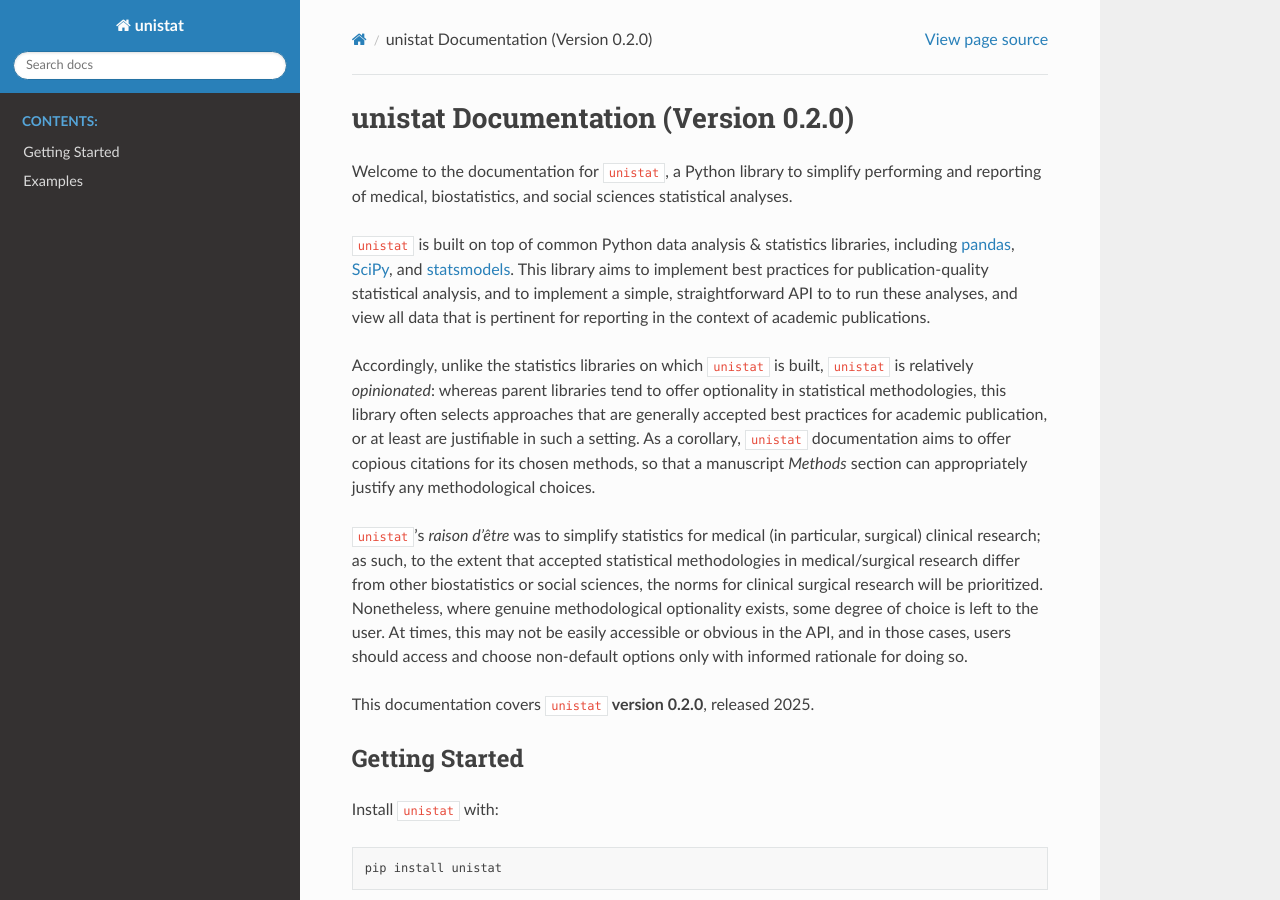
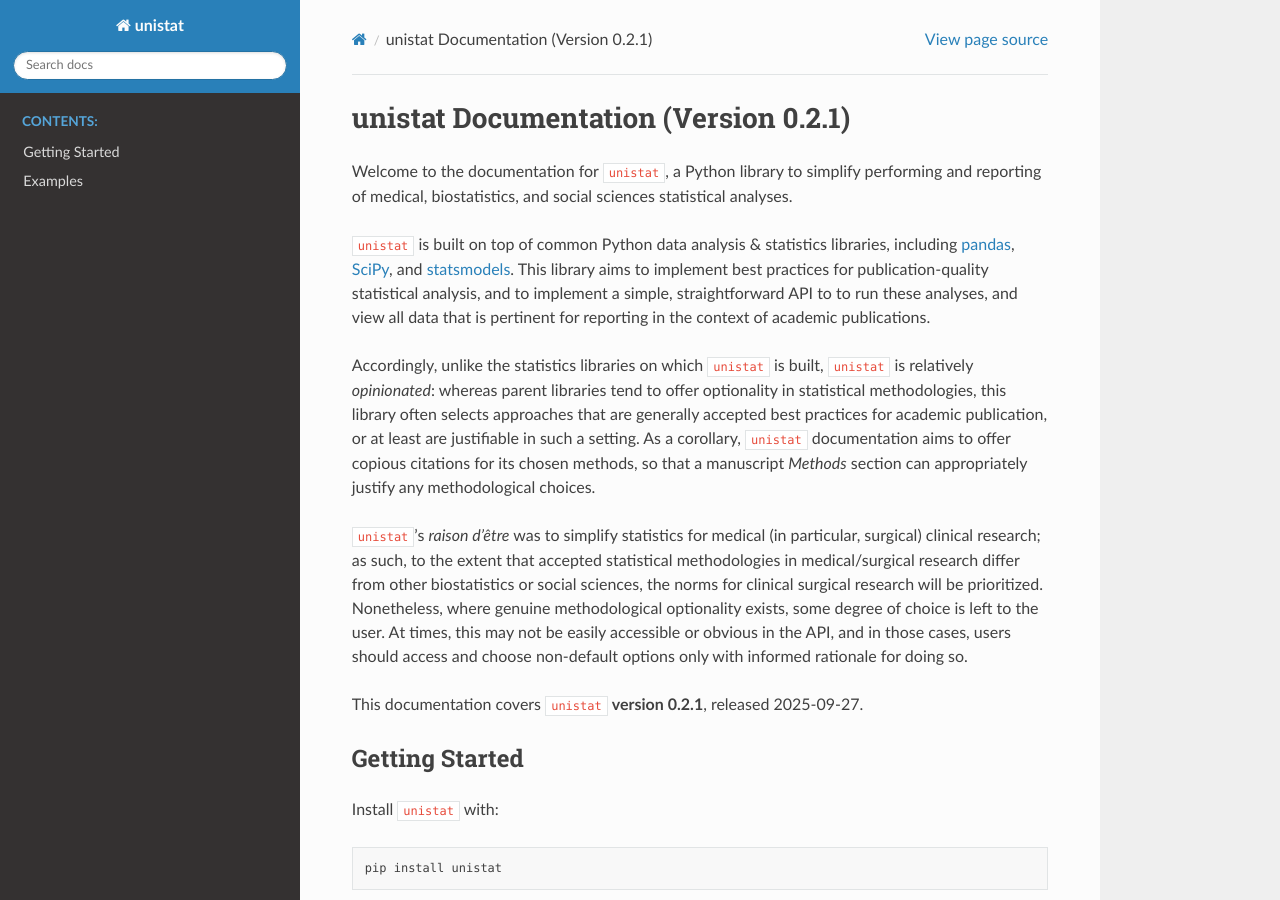
Before and after one commit to DCLimon/unistat, a Sphinx documentation site: the page built from docs/source/index.rst, in a window 1280 px wide and 900 px high. Built offline with Sphinx 7.4.7 and the Read the Docs theme 3.1.0, drawn with Linux system fonts in a browser that asks for light colours.

Commit message:
Changes to bump version to 0.2.1

```diff
--- a/docs/source/conf.py
+++ b/docs/source/conf.py
@@ -9,7 +9,7 @@ import tomllib
 
 # Project info ---------------------------------------------------------------
 fallback_author = 'David Limon, MD'
-fallback_version = '0.2.0'
+fallback_version = '0.2.1'
 
 # Add path to src/unistat/ so Sphinx can import the package for autodoc
 sys.path.insert(0, os.path.abspath('../../src'))
--- a/docs/source/index.rst
+++ b/docs/source/index.rst
@@ -1,7 +1,7 @@
 .. unistat documentation master file, created by
    sphinx-quickstart on Wed Sep 17 03:14:30 2025.
 
-unistat Documentation (Version 0.2.0)
+unistat Documentation (Version 0.2.1)
 =====================================
 
 Welcome to the documentation for ``unistat``, a Python library to simplify
@@ -36,8 +36,8 @@ this may not be easily accessible or obvious in the API, and in those cases,
 users should access and choose non-default options only with informed
 rationale for doing so.
 
-This documentation covers ``unistat`` **version 0.2.0**, released
-2025.
+This documentation covers ``unistat`` **version 0.2.1**, released
+2025-09-27.
 
 Getting Started
 ---------------
--- a/pyproject.toml
+++ b/pyproject.toml
@@ -1,6 +1,6 @@
 [project]
 name = "unistat"
-version = "0.2.0"
+version = "0.2.1"
 description = "A unified statistics interface for running and displaying simple stats, using SciPy and statsmodels."
 readme = "README.md"
 authors = [
```
